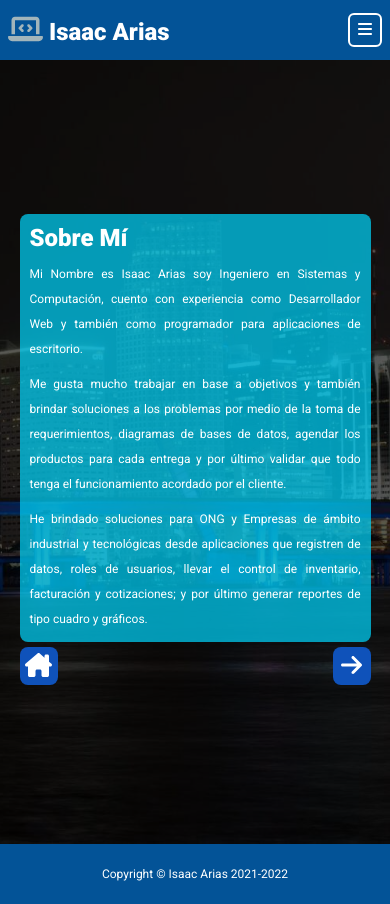
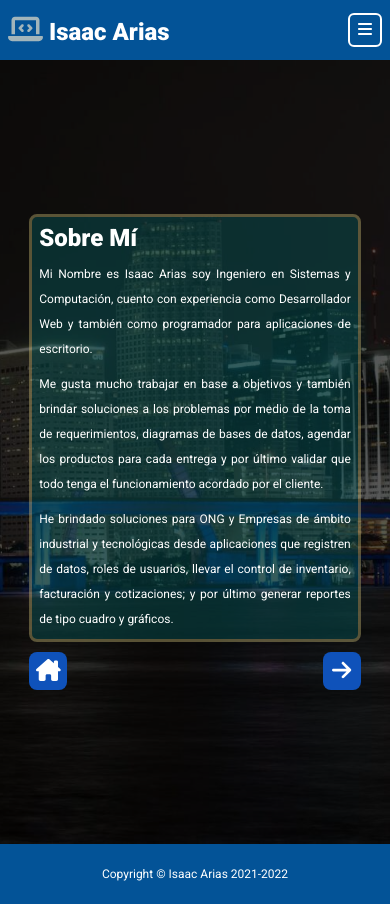
Before and after one commit to Isaac953/Portfolio_Angular, an Angular app: page /about-me in a window 390 px wide. Built offline with nearby package versions, Linux system fonts and the light colour scheme.

Commit message:
About me Component parte final: Reorganización de clases y estilos CSS del componente para diseño definitivo

```diff
--- a/src/app/app.component.css
+++ b/src/app/app.component.css
@@ -73,11 +73,11 @@
 
   /*Start Dinamic Height main component Class*/
   .vh-home {
-    height: 115vh;
+    height: 110vh;
   }
 
   .vh-about-me {
-    height: 100vh;
+    height: 110vh;
   }
 
   .vh-services {
--- a/src/app/components/main/mcontent/aboutme/aboutme.component.css
+++ b/src/app/components/main/mcontent/aboutme/aboutme.component.css
@@ -5,15 +5,12 @@
   display: flex;
   flex-direction: column;
 
-  width: 80vw;
+  width: 75vw;
+  margin: 5px 10px 5px 10px;
+  padding: 10px;
 
   justify-content: center;
   align-items: flex-start;
-
-  /* border-style: solid; */
-
-  margin-left: 10px;
-  margin-right: 10px;
 }
 
 .main__content--aboutme::before {
@@ -25,76 +22,29 @@
 
   content: "";
 
-  opacity: 0.7;
+  opacity: 0.4;
+  border-style: solid;
+  border-color: var(--border-card);
   border-radius: 8px;
-  background-color: #00d7ff;
+  background-color: var(--background-card);
 }
 
 .aboutme__title {
-  /* border-style: solid; */
+  font-size: 28px;
+  font-weight: 900;
+
   position: relative;
-  display: flex;
-  align-items: center;
-  justify-content: flex-start;
-  /* padding: 10px; */
-  width: 100%;
-  padding-left: 10px;
-  padding-top: 10px;
+
+  padding-bottom: 10px;
 }
 
-/* .aboutme__title::before {
-  position: absolute;
-  top: 0;
-  right: 0;
-  bottom: 0;
-  left: 0;
-
-  content: "";
-
-  opacity: 0.7;
-  border-radius: 10px 10px 0px 0px;
-  background-color: #9d5c0d;
-  margin-left: 8px;
-
-} */
-
-.aboutme__title--name {
-  font-size: 28px;
-  font-weight: 900;
-  position: relative;
-}
-
-.aboutme__list {
-  /* padding: 10px 16px; */
-  display: flex;
-  flex-direction: column;
-  /* border-style: solid; */
-
-  position: relative;
-  padding: 10px;
-}
-/*
-.aboutme__list::before {
-  position: absolute;
-  top: 0;
-  right: 0;
-  bottom: 0;
-  left: 0;
-
-  content: "";
-
-  opacity: 0.7;
-  border-radius: 0px 10px 10px 10px;
-  background-color: #2b7a0b;
-  margin: 0px 8px 5px 8px;
-} */
-
-.aboutme__list--description {
-  position: relative;
-  /* border-style: solid; */
+.aboutme__description {
   font-size: 18px;
   font-weight: light;
   line-height: 25px;
+
+  position: relative;
+
   text-align: justify;
 }
 
@@ -106,7 +56,7 @@
   margin-bottom: 10px;
 }
 .d3 {
-  margin-bottom: 0px;
+  margin-bottom: 0;
 }
 /*End dinamic Class*/
 
@@ -115,14 +65,14 @@
 /* Start Media Queries Screens 768px and 1023px */
 @media screen and (min-width: 768px) and (max-width: 1023px) {
   .main__content--aboutme {
-    width: 78vw;
+    width: 75vw;
   }
 
-  .aboutme__title--name {
+  .aboutme__title {
     font-size: 26px;
   }
 
-  .aboutme__list--description {
+  .aboutme__description {
     font-size: 16px;
   }
 }
@@ -131,14 +81,14 @@
 /* Start Media Queries Screens 767px */
 @media screen and (max-width: 767px) {
   .main__content--aboutme {
-    width: 90vw;
+    width: 85vw;
   }
 
-  .aboutme__title--name {
+  .aboutme__title {
     font-size: 24px;
   }
 
-  .aboutme__list--description {
+  .aboutme__description {
     font-size: 12px;
   }
 }
--- a/src/app/components/main/mcontent/aboutme/aboutme.component.html
+++ b/src/app/components/main/mcontent/aboutme/aboutme.component.html
@@ -1,9 +1,6 @@
 <section class="main__content--aboutme">
-  <div class="aboutme__title"><h1 class="aboutme__title--name">{{title}}</h1></div>
-  <div class="aboutme__list">
-    <span *ngFor=" let about of abouts" class="aboutme__list--description"
-      [ngClass]="about.class">{{about.description}}</span>
-  </div>
+  <h1 class="aboutme__title">{{title}}</h1>
+  <span *ngFor=" let about of abouts" class="aboutme__description" [ngClass]="about.class">{{about.description}}</span>
 </section>
 
 <navigation class="navigation" [ngStyle]="{'justify-content': 'space-between'}"></navigation>
--- a/src/app/components/main/mcontent/home/home.component.css
+++ b/src/app/components/main/mcontent/home/home.component.css
@@ -5,7 +5,7 @@
   display: flex;
   flex-direction: row;
 
-  width: 80vw;
+  width: 75vw;
 
   justify-content: center;
   align-items: center;
@@ -68,7 +68,7 @@
 /* Start Media Queries Screens 768px and 1023px */
 @media screen and (min-width: 768px) and (max-width: 1023px) {
   .main__content--home {
-    width: 78vw;
+    width: 75vw;
   }
 
   .home__fig {
@@ -109,7 +109,7 @@
   .main__content--home {
     flex-direction: column-reverse;
 
-    width: 90vw;
+    width: 85vw;
   }
 
   .home__fig {
--- a/src/app/components/main/navigation/navigation.component.css
+++ b/src/app/components/main/navigation/navigation.component.css
@@ -1,6 +1,6 @@
 /* Start Media Queries Screens 1024px */
 .nav__button {
-  font-size: 28px;
+  font-size: 26px;
   font-weight: bold;
 
   width: 42px;
@@ -19,7 +19,7 @@
 }
 
 .nav__button:hover {
-  font-size: 32px;
+  font-size: 30px;
 }
 
 /*Start Dinamic Class*/
@@ -41,14 +41,14 @@
 /* Start Media Queries Screens 768px and 1023px */
 @media screen and (min-width: 768px) and (max-width: 1023px) {
   .nav__button {
-    font-size: 26px;
+    font-size: 24px;
 
     width: 40px;
     height: 40px;
   }
 
   .nav__button:hover {
-    font-size: 30px;
+    font-size: 28px;
   }
 }
 /* End Media Queries Screens 768px and 1023px */
@@ -56,14 +56,14 @@
 /* Start Media Queries Screens 767px */
 @media screen and (max-width: 767px) {
   .nav__button {
-    font-size: 24px;
+    font-size: 22px;
 
     width: 38px;
     height: 38px;
   }
 
   .nav__button:hover {
-    font-size: 28px;
+    font-size: 26px;
   }
 }
 /* End Media Queries Screens 767px */
--- a/src/styles.css
+++ b/src/styles.css
@@ -15,6 +15,8 @@
   --mcontent-color: #206a5d;
   --before-mcontent: rgba(0, 0, 0, 0.65);
   --button-navigation: #0f52ba;
+  --border-card: #cdbe78;
+  --background-card: #066163;
 }
 
 * {
```
Also changed, not shown: 1 other file (tests, documents, lock files or other folders).
